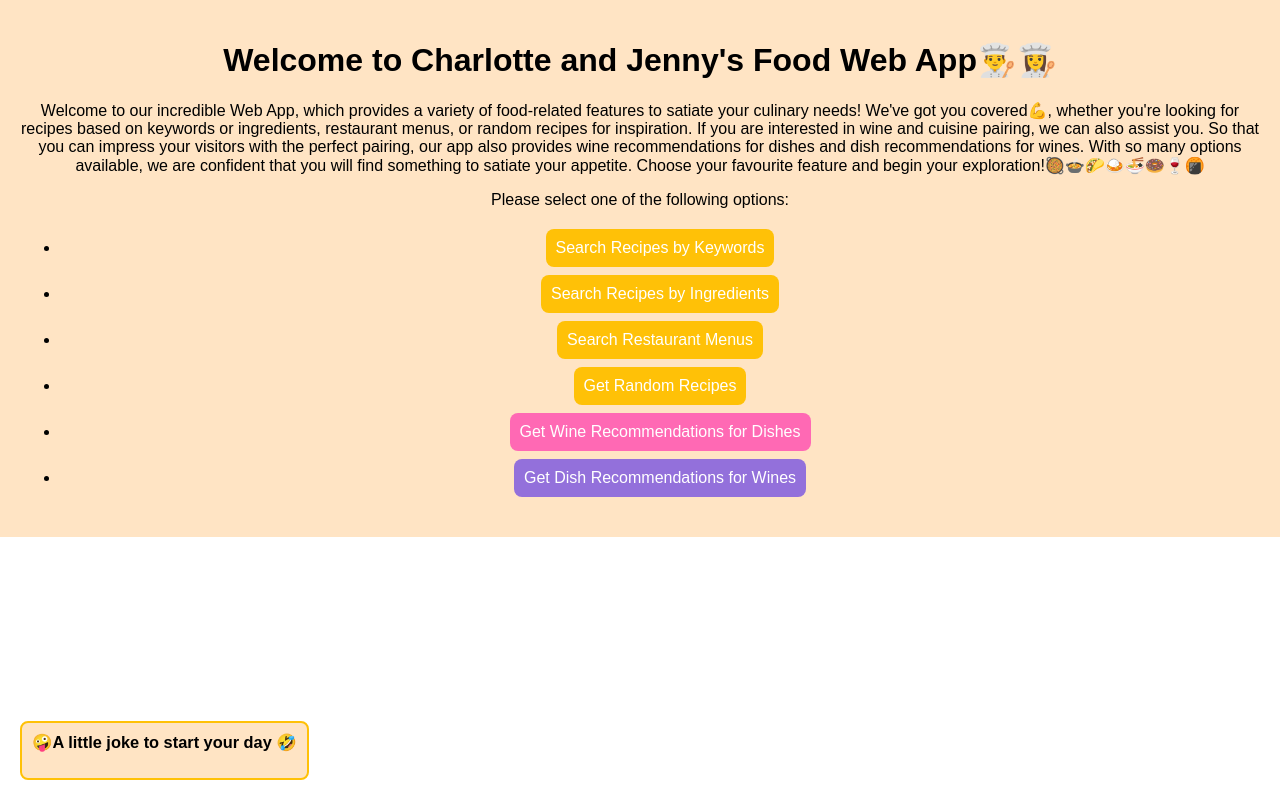
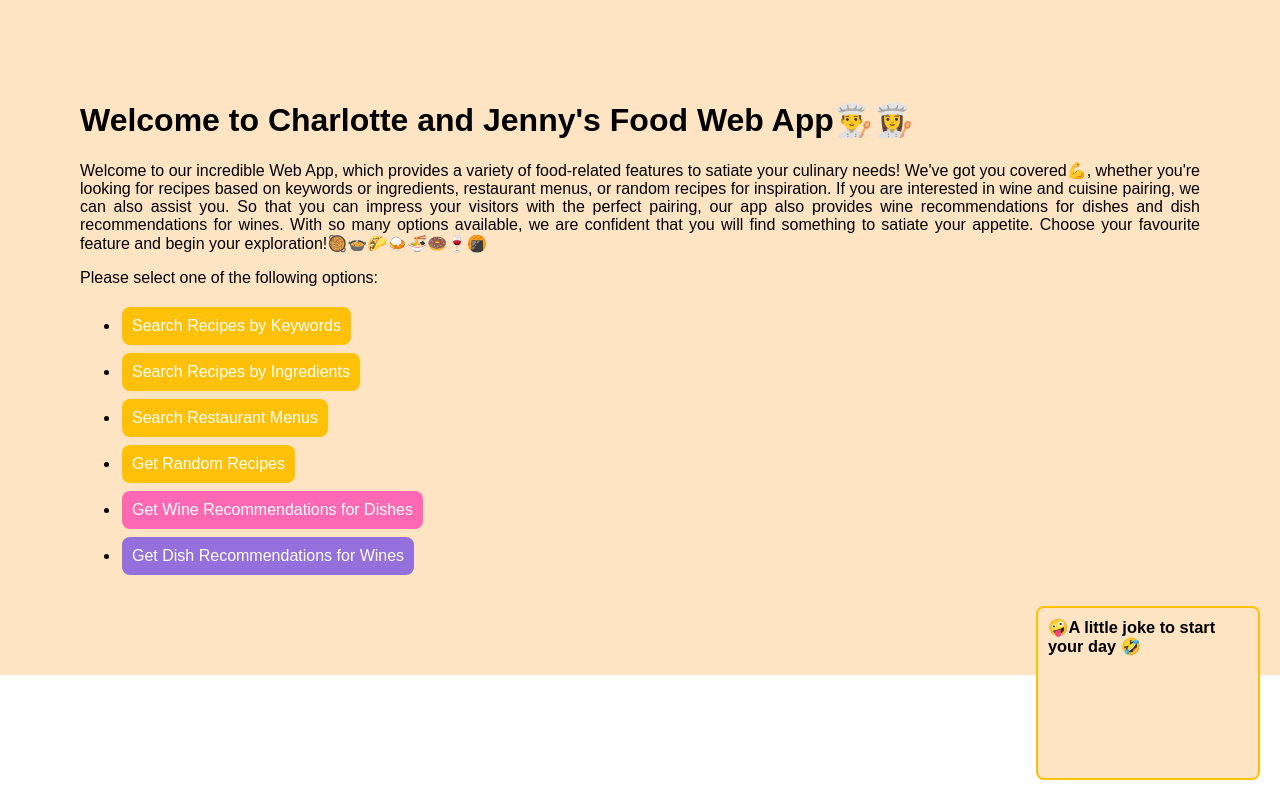
Before and after one commit to Charlottefrid/Charlotte-Jenny-Project-OIM3640, a Flask app: template templates/index.html in a window 1280 px wide. Run offline with Flask 3, Linux system fonts and the light colour scheme; the template is opened without the code that fills it, so the values that code supplies are empty.

Commit message:
MAKE IT PRETTIER

```diff
--- a/templates/index.html
+++ b/templates/index.html
@@ -6,9 +6,6 @@
     <meta name="viewport" content="width=device-width, initial-scale=1.0" />
     <title>Amazing app to help you find recipes you like</title>
     <style>
-      html {
-        background-color: #fff;
-      }
       body {
         margin: 0;
         padding: 0;
@@ -16,8 +13,8 @@
       }
       .header {
         background-color: #ffe4c4;
-        padding: 20px;
-        text-align: center;
+        padding: 80px;
+        text-align: justify;
       }
       .btn {
         background-color: #ffc107;
@@ -38,7 +35,7 @@
       .joke-box {
       position: fixed;
       bottom: 20px;
-        left: 20px;
+      right: 20px;
       z-index: 999;
       border: 2px solid #ffc107;
       background-color: #ffe4c4;
@@ -49,6 +46,8 @@
       animation-delay: 2s;
       animation-fill-mode: forwards;
       opacity: 0;
+      height: 150px;
+      width: 200px;
     }
       .joke-box p {
         margin: 0;
@@ -58,14 +57,15 @@
       }
       @keyframes slide-in {
   0% {
-          transform: translateY(-200px);
+    transform: translateX(200px);
     opacity: 0;
   }
   100% {
-          transform: translateY(0);
+    transform: translateX(0, 0);
     opacity: 1;
   }
 }
+
     </style>
   </head>
 
```
Lines whose indentation alone changed are shown as unchanged.
